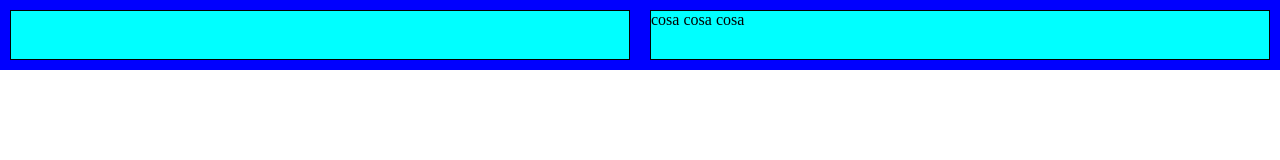
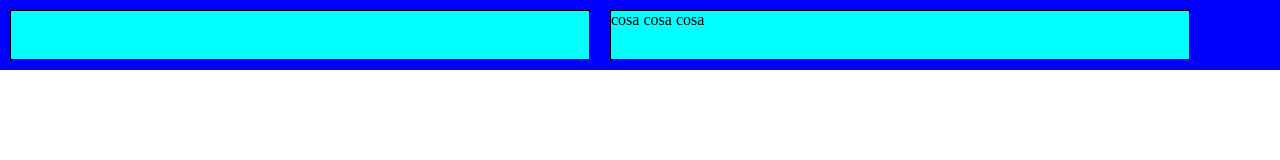
Before and after one commit to moonymel/htmlcss-responsive-layout, a plain HTML site: page index.html in a window 1280 px wide. Drawn offline with Linux system fonts and the light colour scheme.

Commit message:
corrections (header)

```diff
--- a/css/style.css
+++ b/css/style.css
@@ -32,7 +32,7 @@ li {
 }
 
 header .container {
-    width:100%;
+    max-width:100%;
 }
 
 header .content {
@@ -58,6 +58,10 @@ header .query-desk {
 @media screen and (min-width:768px) {
 
     /* HEADER */
+    header .container {
+        max-width:1200px;
+    }
+
     header .query-desk {
         display:block
     }
```
